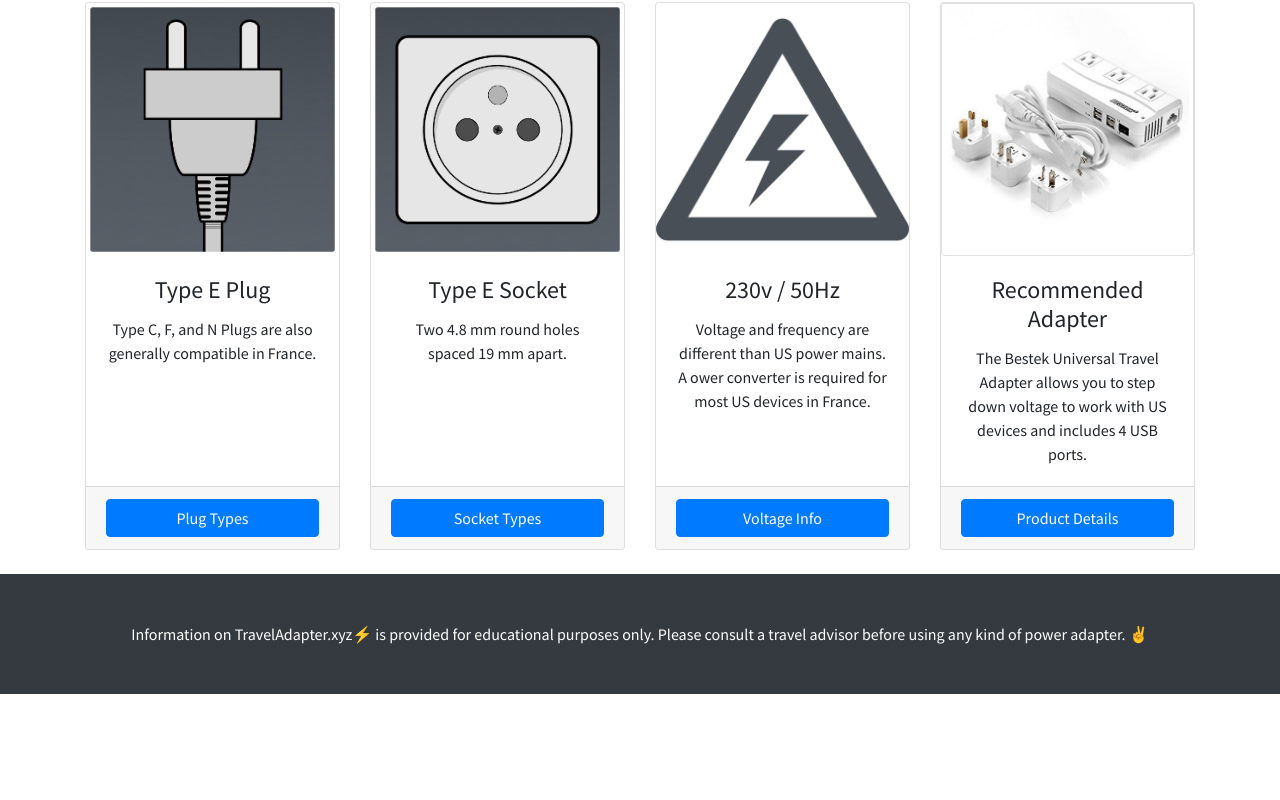
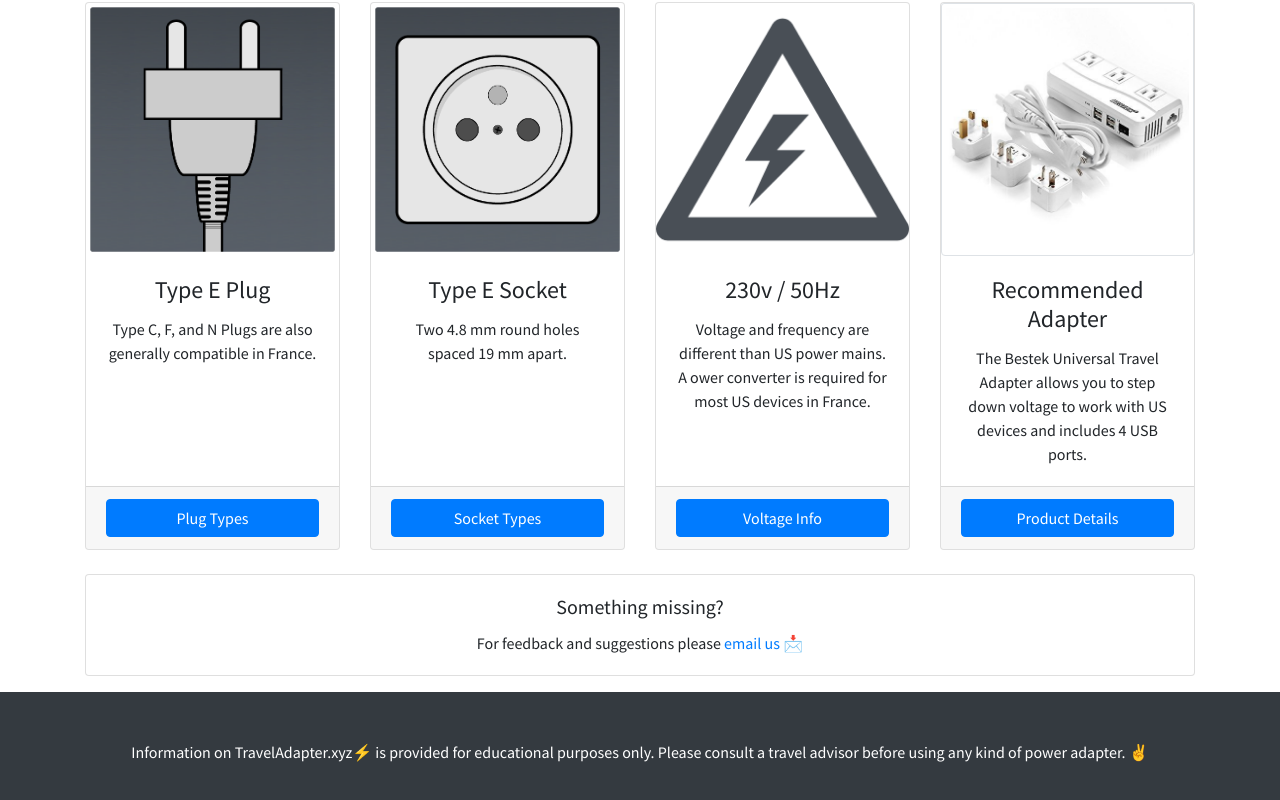
Before and after one commit to RyanShook/traveladapter, a website: page france.html in a window 1280 px wide. Shown: the part 326-1126 px from the top of the page. Before the commit the page ends 1020 px from the top, so only its background shows below. Drawn offline with Linux system fonts and the light colour scheme.

Commit message:
France and index update

```diff
--- a/france.html
+++ b/france.html
@@ -128,7 +128,13 @@
           </div>
         </div>
 
-
+        <div class="container mb-3">
+        <div class="card">
+          <div class="card-body">
+            <h5 class="card-title">Something missing?</h5>
+            <p class="card-text">For feedback and suggestions please <a href="mailto:traveladapterxyz@gmail.com?subject=Travel Adapter Feedback">email us 📩</a></p>
+          </div>
+        </div>
 
       </div>
       <!-- /.row -->
@@ -136,7 +142,7 @@
       </div>
       <!-- /.container -->
 
-
+     </div>
     <!-- Footer -->
     <footer class="py-5 bg-dark">
       <div class="container">
```
Also changed, not shown: index.html (+2 -4 lines), css/traveladapter.css (line endings or trailing spaces).
